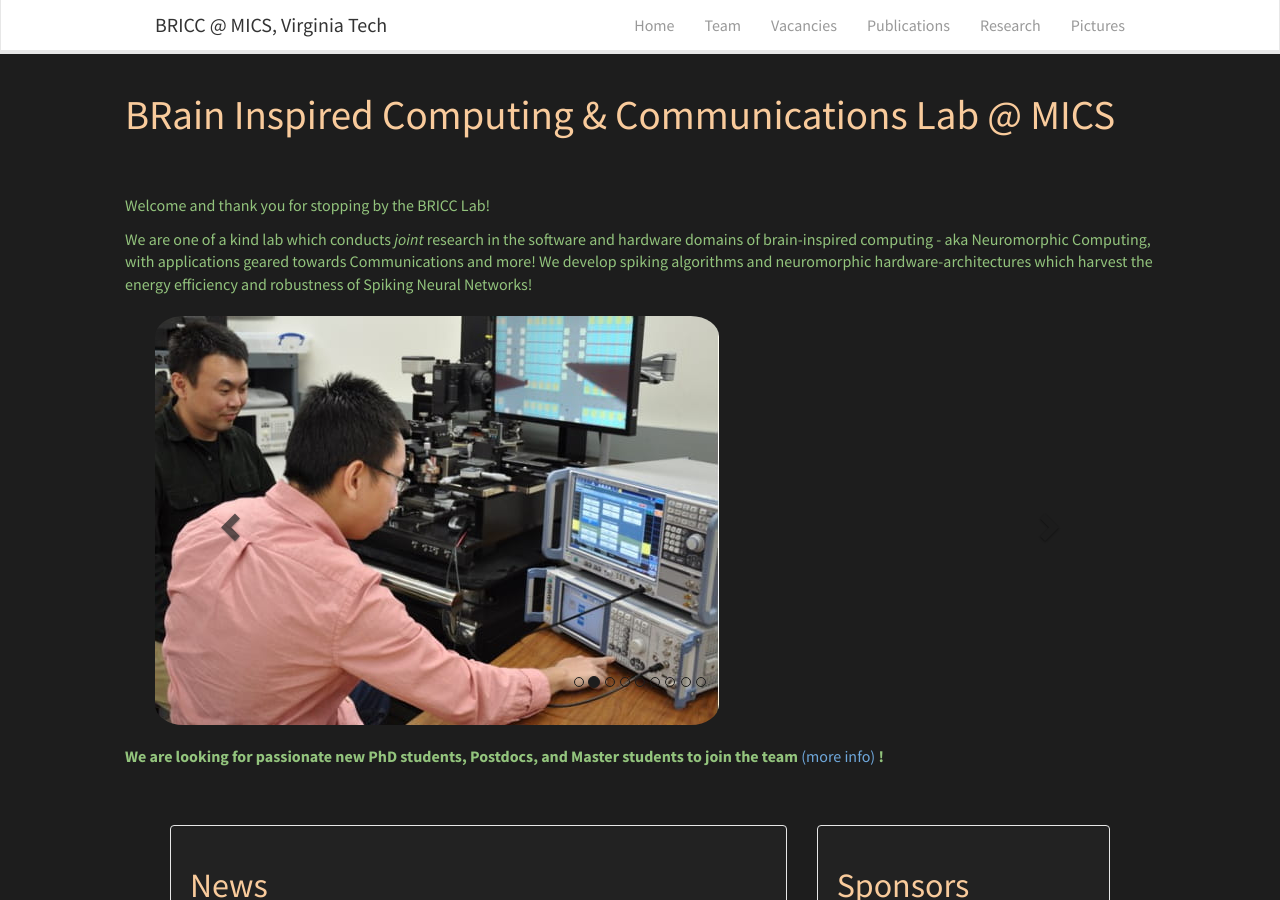
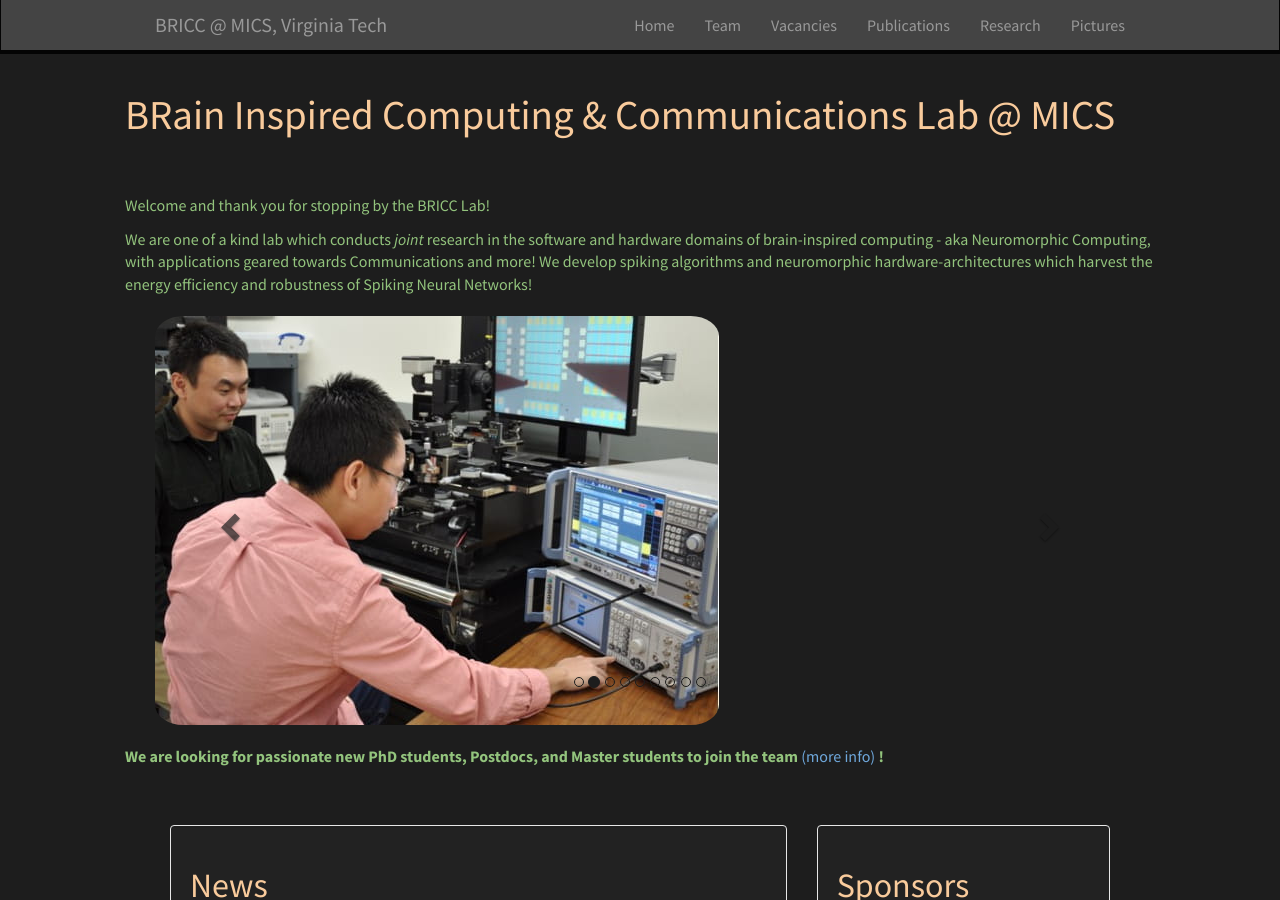
Before and after one commit to bricc-lab/bricc-lab.github.io, a Jekyll site: the page built from _pages/home.md, in a window 1280 px wide and 900 px high. Built offline with Jekyll 4.4.1, drawn with Linux system fonts in a browser that asks for light colours; nearby versions of some CDN libraries.

Commit message:
Making Nav bar visible

```diff
--- a/_includes/header.html
+++ b/_includes/header.html
@@ -1,4 +1,5 @@
-<nav class="navbar navbar-default navbar-fixed-top" role="navigation" style="background-color: #FFFFFF">
+<!--<nav class="navbar navbar-default navbar-fixed-top" role="navigation" style="background-color: #FFFFFF">-->
+<nav class="navbar navbar-inverse navbar-fixed-top" role="navigation" style="background-color: #444444">
   <div class="container-fluid">
 	<div class="navbar-header">
 	  <button type="button" class="navbar-toggle collapsed" data-toggle="collapse" data-target="#navbar-collapse-1" aria-expanded="false">
```
Also changed, not shown: 11 other files.
